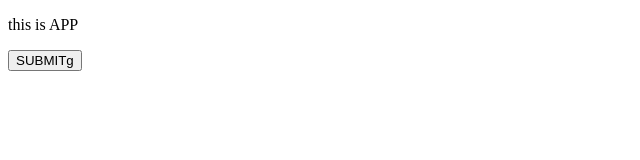
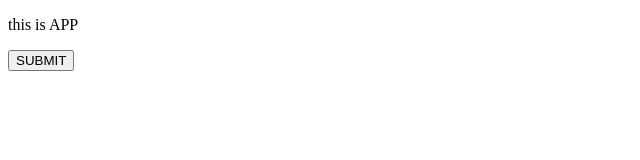
Before and after one commit to toanoi/demo, a plain HTML site: page index.html in a window 1280 px wide. Shown: the full height of the page, 0-640 px from the left. Drawn offline with Linux system fonts and the light colour scheme.

Commit message:
updated index html files

```diff
--- a/index.html
+++ b/index.html
@@ -10,7 +10,7 @@
 
 <body>
     <p>this is APP</p>
-    <button>SUBMITg</button>
+    <button>SUBMIT</button>
 
 </body>
 
```
